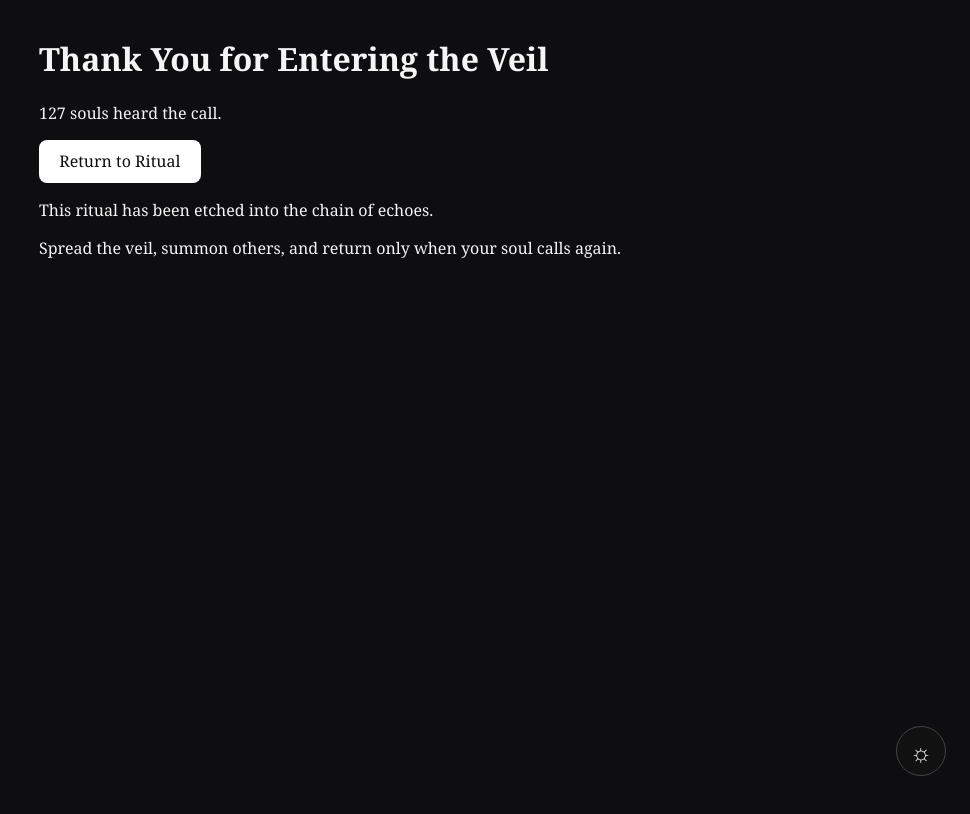
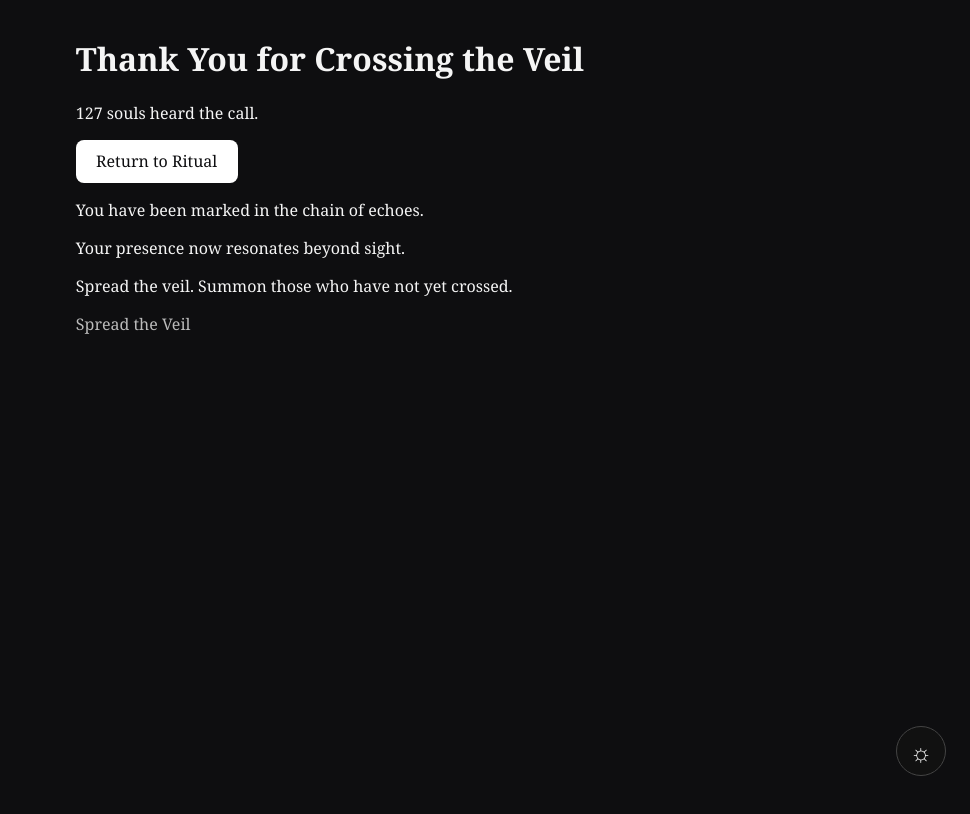
Before and after one commit to ArtyTheLegend/souloneth, a React (Vite) app: page /thankyou in a window 1280 px wide. Shown: the top 814 px of the page, without its empty margins (310-1280 px from the left). Built offline with nearby package versions, Linux system fonts and the light colour scheme; no server answers; the database is empty.

Commit message:
Finalize polished ritual Thank You page

```diff
--- a/src/components/ThankYou.jsx
+++ b/src/components/ThankYou.jsx
@@ -4,6 +4,7 @@ import ReturnToRitualButton from '@/components/ReturnToRitualButton';
 
 export default function ThankYou() {
   const [soulCount, setSoulCount] = useState(null);
+  const [revealLore, setRevealLore] = useState(false);
 
   useEffect(() => {
     const fetchSoulCount = async () => {
@@ -14,34 +15,48 @@ export default function ThankYou() {
       if (error) {
         console.error('Error fetching soul count:', error);
       } else {
-        // Add offset to make it feel more alive
         setSoulCount((count || 0) + 127);
       }
     };
 
     fetchSoulCount();
+
+    const loreTimeout = setTimeout(() => {
+      setRevealLore(true);
+    }, 3000);
+
+    return () => clearTimeout(loreTimeout);
   }, []);
 
   return (
-    <div className="p-8 text-center text-white">
-      <h1 className="text-4xl font-bold mb-4 tracking-wide">
-        Thank You for Entering the Veil
+    <div className="flex flex-col items-center justify-center min-h-screen p-8 text-center text-white bg-black">
+      <h1 className="text-4xl font-bold mb-4 tracking-wider">
+        Thank You for Crossing the Veil
       </h1>
 
-      <p className="text-lg italic mb-8 text-gray-300">
-        {soulCount === null ? 'Summoning count...' : `${soulCount.toLocaleString()} souls heard the call.`}
+      <p className="text-lg italic mb-8 text-gray-400">
+        {soulCount === null ? 'Counting the echoes...' : `${soulCount.toLocaleString()} souls heard the call.`}
       </p>
 
       <div className="my-10">
         <ReturnToRitualButton />
       </div>
 
-      <div className="mt-12 border-t border-gray-700 pt-8 text-sm text-gray-400">
-        <p className="mb-2">This ritual has been etched into the chain of echoes.</p>
-        <p>
-          Spread the veil, summon others, and return only when your soul calls again.
-        </p>
-      </div>
+      {revealLore && (
+        <div className="mt-12 border-t border-gray-700 pt-8 text-sm text-gray-400 transition-opacity duration-1000 ease-in opacity-100">
+          <p className="mb-3">You have been marked in the chain of echoes.</p>
+          <p className="mb-3">Your presence now resonates beyond sight.</p>
+          <p className="mb-6">
+            Spread the veil. Summon those who have not yet crossed.
+          </p>
+          <a
+            href="/"
+            className="inline-block px-6 py-2 mt-4 border border-gray-500 rounded hover:bg-gray-800 transition"
+          >
+            Spread the Veil
+          </a>
+        </div>
+      )}
     </div>
   );
 }
```
